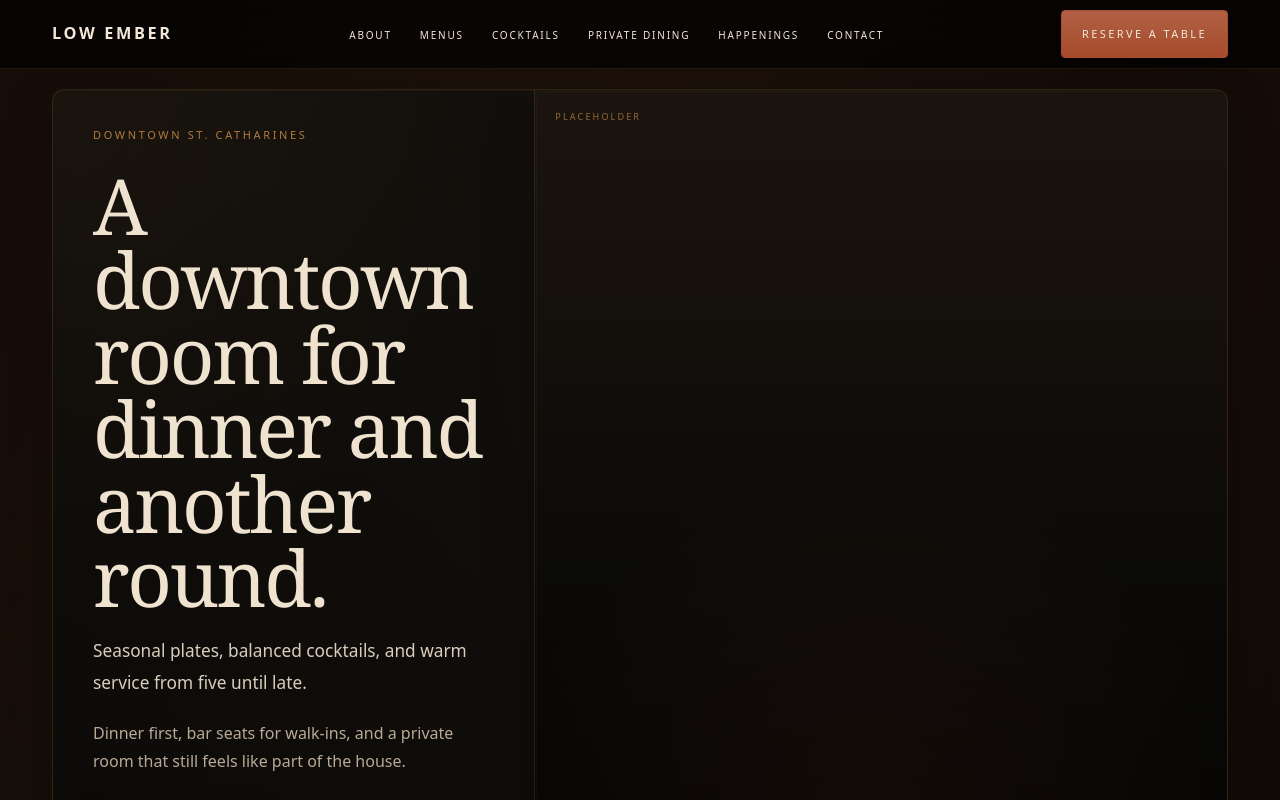
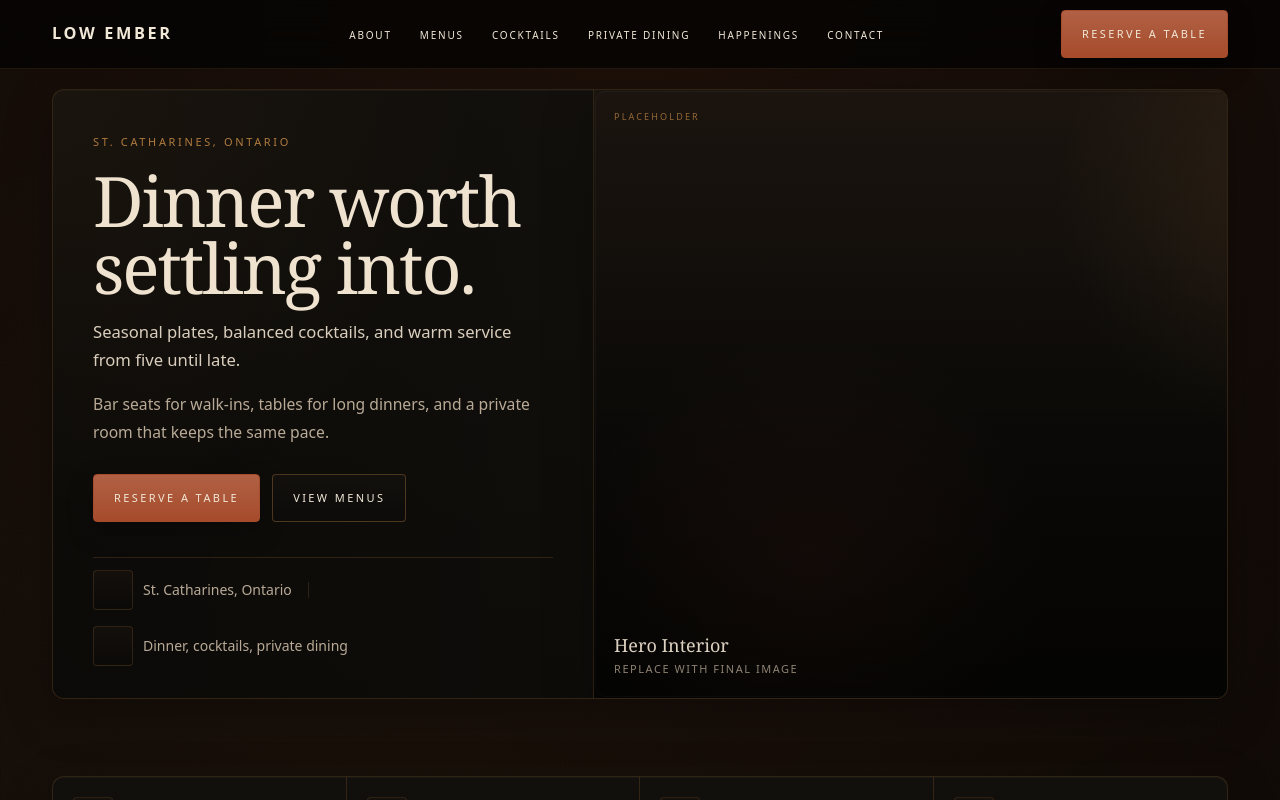
Before and after one commit to synervadynamics/low-ember-site, a Next.js app: page / in a window 1280 px wide. Shown: the top 800 px of the page. Built offline with nearby package versions, Linux system fonts and the light colour scheme.

Commit message:
Refine Low Ember hero copy and sizing

```diff
--- a/src/features/homepage/homepage.data.ts
+++ b/src/features/homepage/homepage.data.ts
@@ -29,11 +29,11 @@ type EventItem = {
 
 export const homepageData = {
   hero: {
-    title: "A downtown room for dinner and another round.",
+    title: "Dinner worth settling into.",
     description:
       "Seasonal plates, balanced cocktails, and warm service from five until late.",
     secondaryDescription:
-      "Dinner first, bar seats for walk-ins, and a private room that still feels like part of the house.",
+      "Bar seats for walk-ins, tables for long dinners, and a private room that keeps the same pace.",
     primaryCta: {
       label: siteConfig.reservation.label,
       href: siteConfig.reservation.href,
@@ -42,7 +42,7 @@ export const homepageData = {
       label: "View Menus",
       href: "#menus",
     },
-    location: "Downtown St. Catharines",
+    location: "St. Catharines, Ontario",
     meta: "Dinner, cocktails, private dining",
     image: {
       label: "Hero Interior",
--- a/src/features/homepage/sections/HeroSection.tsx
+++ b/src/features/homepage/sections/HeroSection.tsx
@@ -17,23 +17,26 @@ export function HeroSection() {
       <Container>
         <div className="panel panel-border relative overflow-hidden">
           <div className="absolute inset-0 bg-[radial-gradient(circle_at_top_left,rgba(197,138,69,0.06),transparent_32%),linear-gradient(90deg,rgba(0,0,0,0.16)_0%,transparent_48%)]" />
-          <div className="grid min-h-[34rem] gap-0 lg:min-h-[41rem] lg:grid-cols-[minmax(0,0.82fr)_minmax(0,1.18fr)]">
-            <div className="relative z-10 flex flex-col justify-center gap-6 px-5 py-8 sm:px-7 sm:py-10 lg:px-8 lg:py-9 xl:px-10">
+          <div className="grid min-h-[32rem] gap-0 md:min-h-[35rem] lg:min-h-[36.5rem] lg:grid-cols-[minmax(0,0.92fr)_minmax(0,1.08fr)] xl:min-h-[38rem]">
+            <div className="relative z-10 flex flex-col px-5 py-7 sm:px-7 sm:py-8 lg:px-8 lg:py-7 xl:px-10 xl:py-8">
+              <div className="flex flex-1 flex-col justify-center gap-5 lg:gap-6">
+                <div className="space-y-3 sm:space-y-4">
                   <Eyebrow>{hero.location}</Eyebrow>
 
-              <div className="space-y-4 sm:space-y-5">
+                  <div className="space-y-3 sm:space-y-4">
                     <h1
                       id="hero-heading"
-                  className="text-balance max-w-[12ch] font-serif text-[2.75rem] leading-[0.96] tracking-[-0.03em] text-[var(--color-text-soft)] sm:max-w-[12.5ch] sm:text-[3.6rem] lg:max-w-[12ch] lg:text-[4.35rem] xl:text-[4.85rem]"
+                      className="text-balance max-w-[10.5ch] font-serif text-[2.6rem] leading-[0.97] tracking-[-0.03em] text-[var(--color-text-soft)] sm:max-w-[11ch] sm:text-[3.25rem] md:max-w-[11.5ch] lg:max-w-[10.75ch] lg:text-[4rem] xl:max-w-[11ch] xl:text-[4.35rem]"
                     >
                       {hero.title}
                     </h1>
-                <p className="max-w-md text-base leading-7 text-[var(--color-text-soft)]/90 sm:text-[1.08rem] sm:leading-8">
+                    <p className="max-w-[34rem] text-[0.98rem] leading-7 text-[var(--color-text-soft)]/90 sm:text-[1.04rem] sm:leading-7">
                       {hero.description}
                     </p>
-                <p className="max-w-md text-sm leading-7 text-[var(--color-muted)] sm:text-base">
+                    <p className="max-w-[35rem] text-sm leading-[1.65] text-[var(--color-muted)] sm:text-[0.98rem] sm:leading-7">
                       {hero.secondaryDescription}
                     </p>
+                  </div>
                 </div>
 
                 <div className="flex flex-col gap-3 pt-1 sm:flex-row sm:flex-wrap sm:items-center">
@@ -42,15 +45,16 @@ export function HeroSection() {
                     {hero.secondaryCta.label}
                   </Button>
                 </div>
+              </div>
 
-              <div className="mt-auto flex flex-col gap-3 border-t border-[color:var(--color-border)] pt-4 text-sm text-[var(--color-muted)] sm:flex-row sm:flex-wrap sm:items-center sm:gap-5">
-                <div className="flex items-center gap-3">
-                  <FeatureIcon name="map" className="h-9 w-9 shrink-0" />
+              <div className="mt-5 flex flex-col gap-2.5 border-t border-[color:var(--color-border)] pt-3 text-[0.82rem] text-[var(--color-muted)] sm:mt-6 sm:flex-row sm:flex-wrap sm:items-center sm:gap-4 sm:text-sm">
+                <div className="flex items-center gap-2.5">
+                  <FeatureIcon name="map" className="h-8 w-8 shrink-0" />
                   <span>{hero.location}</span>
                 </div>
-                <div className="hidden h-5 w-px bg-[color:var(--color-border)] sm:block" />
-                <div className="flex items-center gap-3">
-                  <FeatureIcon name="flame" className="h-9 w-9 shrink-0" />
+                <div className="hidden h-4 w-px bg-[color:var(--color-border)] sm:block" />
+                <div className="flex items-center gap-2.5">
+                  <FeatureIcon name="flame" className="h-8 w-8 shrink-0" />
                   <span>{hero.meta}</span>
                 </div>
               </div>
```
Lines whose indentation alone changed are shown as unchanged.
